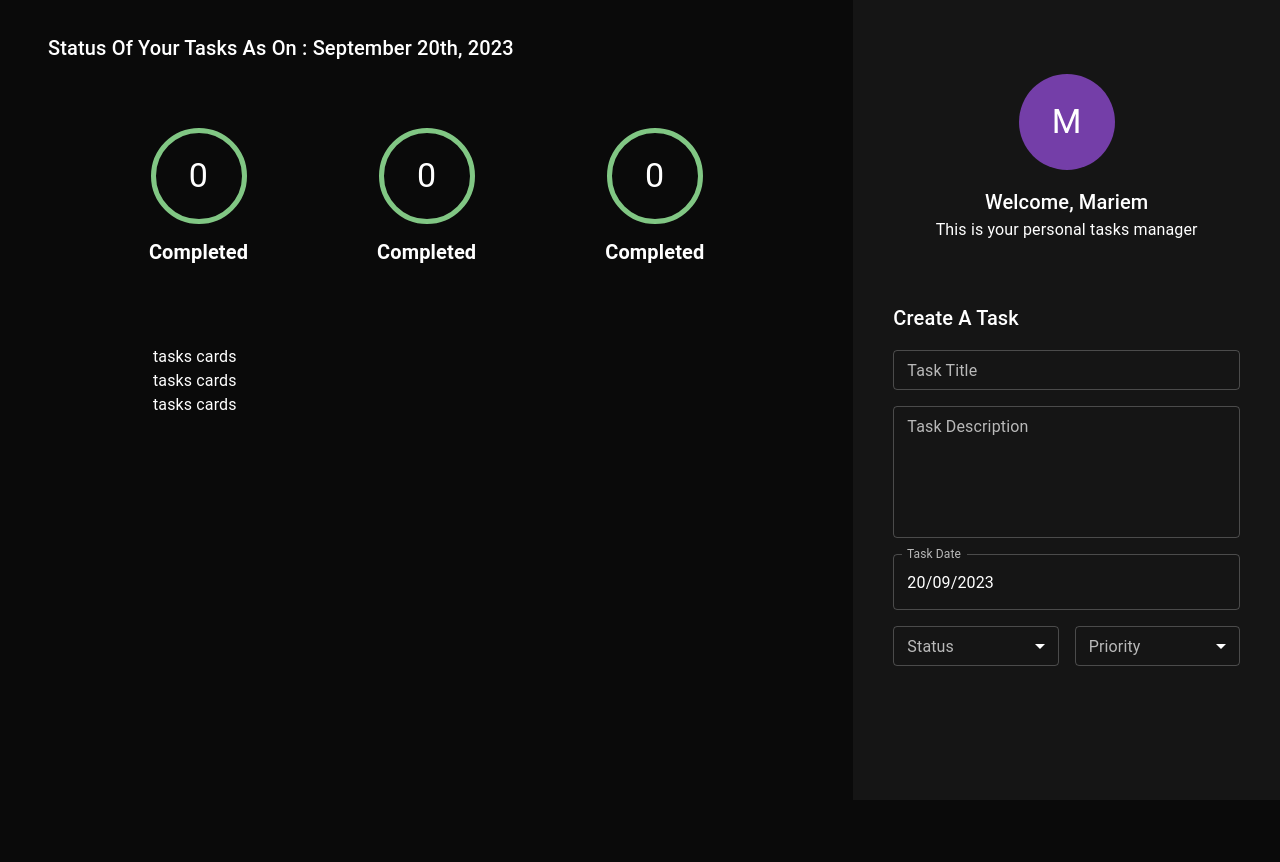
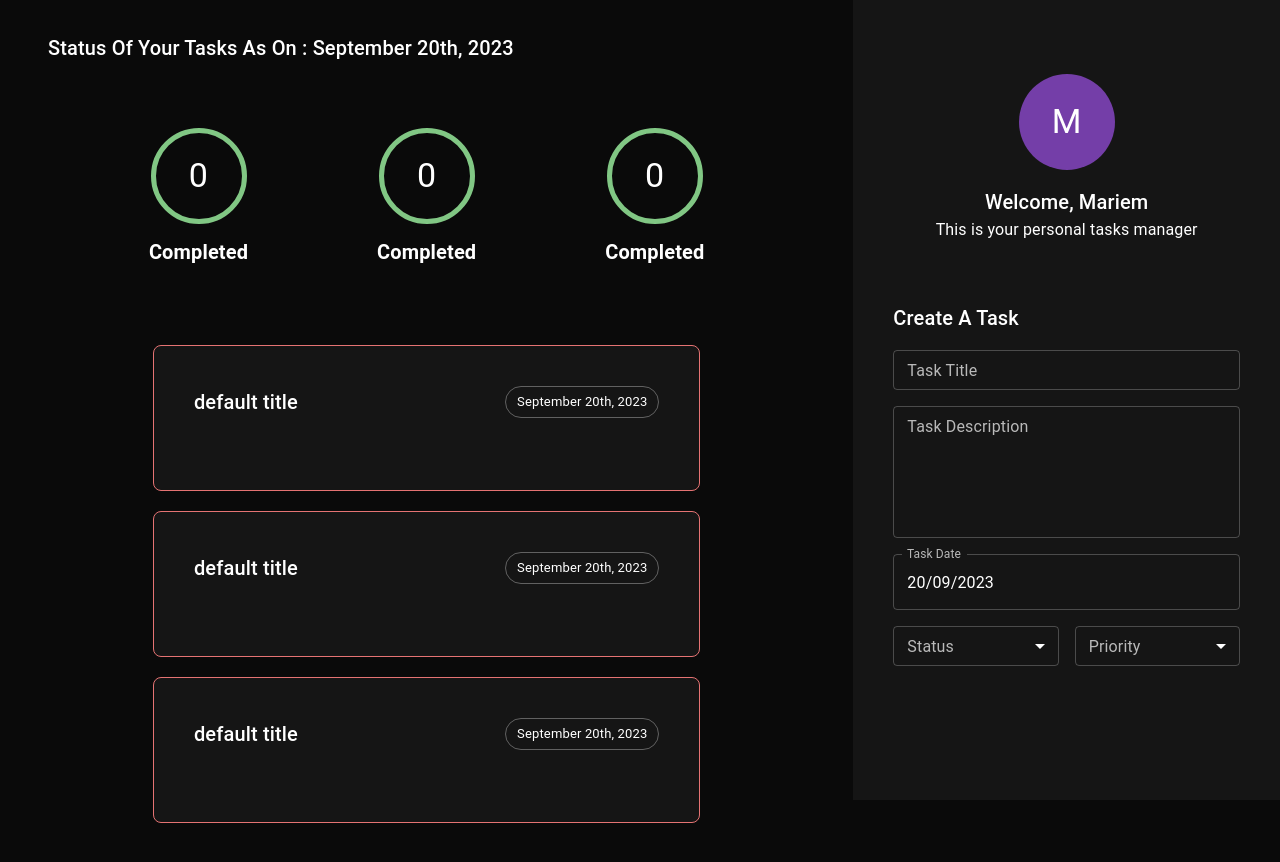
Before and after one commit to meriam-hamdaoui/Task-Manager, a React (Create React App) app: page / in a window 1280 px wide. Shown: the top 862 px of the page. Before the commit the page ends 800 px from the top, so only its background shows below. Built offline with nearby package versions, Linux system fonts and the light colour scheme.

Commit message:
task card - header

```diff
--- /dev/null
+++ b/src/components/task/TaskCard.tsx
@@ -0,0 +1,17 @@
+import React, { FC, ReactElement } from 'react';
+import { Box } from '@mui/material';
+import { taskCardBox } from './../../theme/cssObject';
+import { TaskHeader } from './_taskHeader';
+export const TaskCard: FC = (): ReactElement => {
+  return (
+    <Box
+      width={'100%'}
+      sx={{ ...taskCardBox, borderColor: 'error.light' }}
+    >
+      {/* header */}
+      <TaskHeader />
+      {/* description */}
+      {/* footer */}
+    </Box>
+  );
+};
--- /dev/null
+++ b/src/components/task/_taskHeader.tsx
@@ -0,0 +1,35 @@
+import React, { FC, ReactElement } from 'react';
+import { Box, Typography, Chip } from '@mui/material';
+import { ITaskHeader } from './interfaces/ITaskHeader';
+import { format } from 'date-fns';
+import PropTypes from 'prop-types';
+
+export const TaskHeader: FC<ITaskHeader> = (
+  props,
+): ReactElement => {
+  const { title = 'default title', date = new Date() } =
+    props;
+  return (
+    <Box
+      display={'flex'}
+      width={'100%'}
+      justifyContent={'space-between'}
+      mb={4}
+    >
+      <Box>
+        <Typography variant="h6">{title}</Typography>
+      </Box>
+      <Box>
+        <Chip
+          variant="outlined"
+          label={format(date, 'PPP')}
+        />
+      </Box>
+    </Box>
+  );
+};
+
+TaskHeader.propTypes = {
+  title: PropTypes.string,
+  date: PropTypes.instanceOf(Date),
+};
--- /dev/null
+++ b/src/components/task/helpers/emitCorrectBorderColor.ts
@@ -0,0 +1 @@
+export const emitCorrectBorderColor = () => {};
--- /dev/null
+++ b/src/components/task/interfaces/ITaskHeader.ts
@@ -0,0 +1,4 @@
+export interface ITaskHeader {
+  title?: string;
+  date?: Date;
+}
--- a/src/components/taskArea/TaskArea.tsx
+++ b/src/components/taskArea/TaskArea.tsx
@@ -3,6 +3,7 @@ import { Box, Grid, Typography } from '@mui/material';
 import { format } from 'date-fns';
 import { taskCounterGrid } from '../../theme/cssObject';
 import { TaskCounter } from '../taskCounter/TaskCounter';
+import { TaskCard } from 'components/task/TaskCard';
 export const TaskArea: FC = (): ReactElement => {
   return (
     <Grid item md={8} px={2} my={4}>
@@ -33,9 +34,11 @@ export const TaskArea: FC = (): ReactElement => {
           xs={10}
           md={8}
         >
-          <Box>tasks cards</Box>
-          <Box>tasks cards</Box>
-          <Box>tasks cards</Box>
+          <Box>
+            <TaskCard />
+            <TaskCard />
+            <TaskCard />
+          </Box>
         </Grid>
       </Grid>
     </Grid>
--- a/src/theme/cssObject.ts
+++ b/src/theme/cssObject.ts
@@ -49,3 +49,15 @@ export const taskCounterGrid: CSSProperties = {
   alignItems: 'center',
   marginBottom: '80px',
 };
+
+export const taskCardBox: CSSProperties = {
+  display: 'flex',
+  justifyContent: 'flex-start',
+  flexDirection: 'column',
+  marginBottom: '20px',
+  padding: '40px',
+  width: '100%',
+  backgroundColor: 'background.paper',
+  borderRadius: '8px',
+  border: '1px solid',
+};
```
